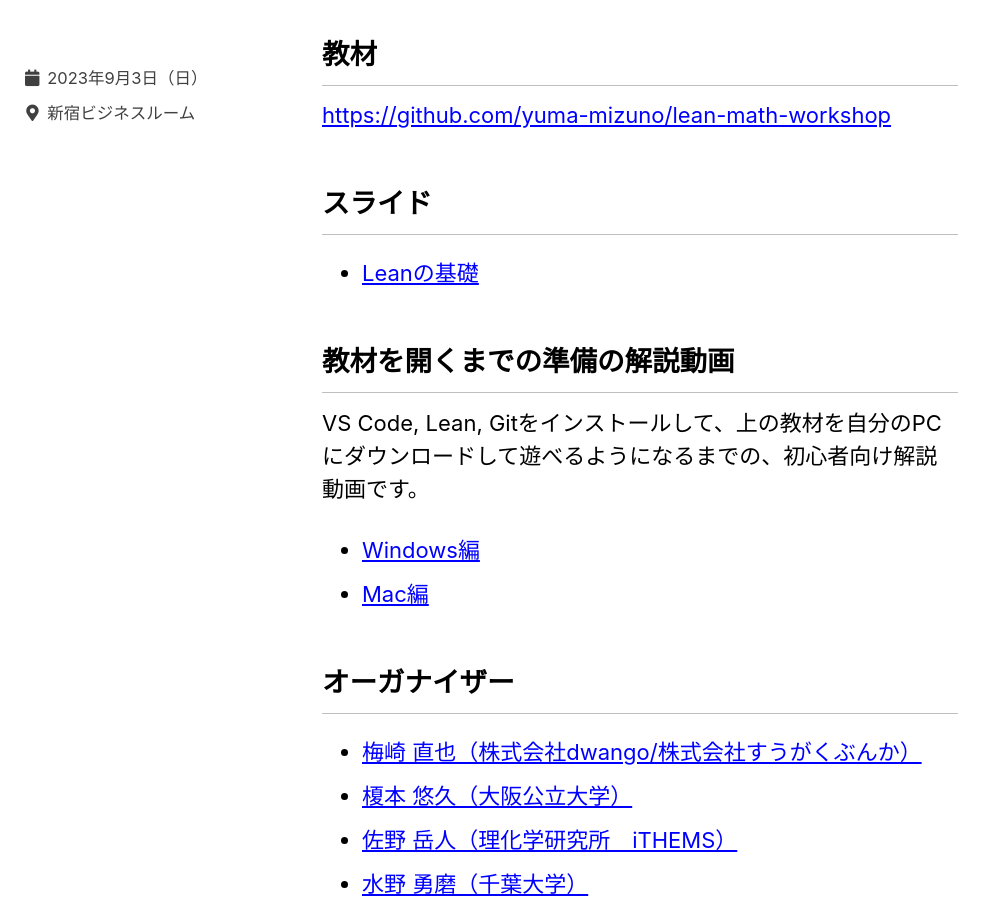
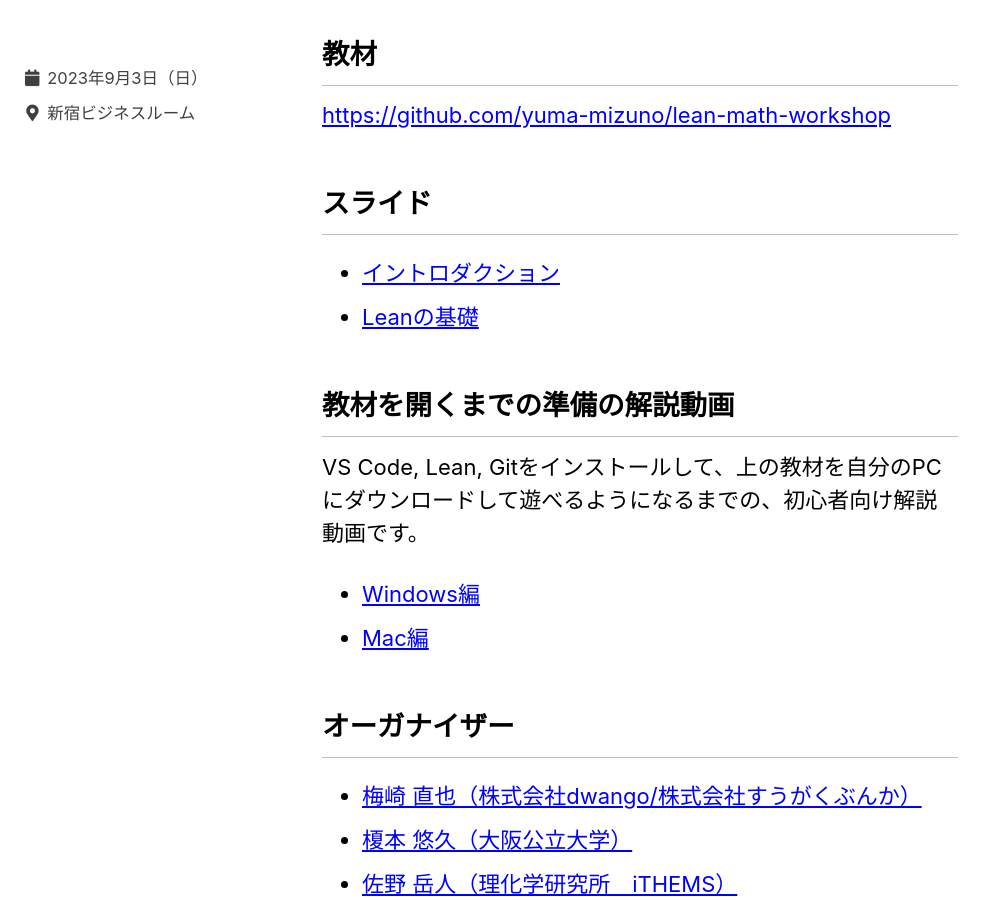
Before and after one commit to haruhisa-enomoto/lean-math-workshop, a Jekyll site: the page built from _pages/home.md, in a window 1280 px wide and 900 px high, scrolled down 2167 px. Shown: the whole window, without its empty margins (0-996 px from the left). Built offline with Jekyll 4.4.1, drawn with Linux system fonts in a browser that asks for light colours; cached includes are drawn as plain includes.

Commit message:
Add slides

```diff
--- a/_pages/home.md
+++ b/_pages/home.md
@@ -43,7 +43,8 @@ title: "数学系のためのLean勉強会"
 <https://github.com/yuma-mizuno/lean-math-workshop>
 
 ## スライド
-- [Leanの基礎](files/2023-09-03.pdf)
+- [イントロダクション](files/2023-09-03-Mizuno.pdf)
+- [Leanの基礎](files/2023-09-03-Enomoto.pdf)
 
 ## 教材を開くまでの準備の解説動画
 VS Code, Lean, Gitをインストールして、上の教材を自分のPCにダウンロードして遊べるようになるまでの、初心者向け解説動画です。
```
Also changed, not shown: 3 other files.
